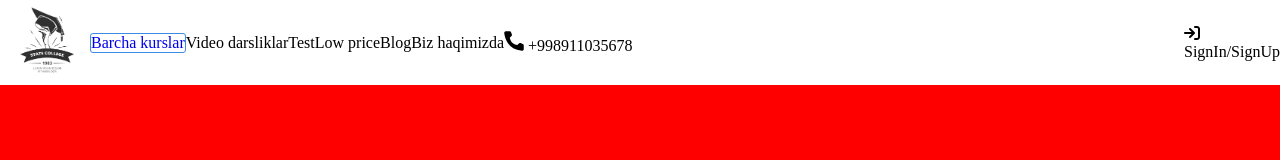
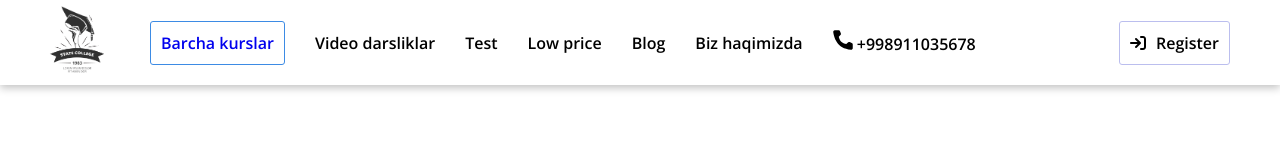
Before and after one commit to Blackxok/for10x-1, a plain HTML site: page index.html in a window 1280 px wide. Drawn offline with nearby package versions, Linux system fonts and the light colour scheme.

Commit message:
same style added

```diff
--- a/index.html
+++ b/index.html
@@ -35,8 +35,8 @@
             </div>
         </div>
         <div class="register">
-            <i class="fa-solid fa-arrow-right-to-bracket"></i>
-            <div class="sign">SignIn/SignUp</div>
+            <div class="sign_icon"><i class="fa-solid fa-arrow-right-to-bracket"></i></div>
+            <div class="sign">Register</div>
         </div>
     </header>
 
--- a/style/style.css
+++ b/style/style.css
@@ -1,6 +1,12 @@
+@import url('https://fonts.googleapis.com/css2?family=Open+Sans:wght@300;400;500;600;800&display=swap');
+
 :root {
     --oq: #ffffff;
     --blue: #3D8BE4;
+
+
+    /* shadow */
+    --shadow1: rgba(0, 0, 0, 0.24) 0px 3px 8px;
 }
 
 * {
@@ -9,9 +15,7 @@
     padding: 0;
 }
 
-body {
-    background: red;
-}
+body {}
 
 .header {
     width: 100%;
@@ -19,7 +23,10 @@ body {
     display: flex;
     align-items: center;
     justify-content: space-between;
-    background-color: var(--oq)
+    background-color: var(--oq);
+    font-family: 'Open Sans', sans-serif;
+    font-weight: 600;
+    box-shadow: var(--shadow1)
 }
 
 .header-menu {
@@ -27,7 +34,11 @@ body {
     align-items: center;
     justify-content: space-between;
 }
-.header-menu
+
+.header-menu>* {
+    margin-left: 30px;
+    cursor: pointer;
+}
 
 .logo {
     width: 90px;
@@ -38,9 +49,10 @@ body {
     border: 1px solid #3D8BE4;
     border-radius: 3px;
     text-decoration: none;
+    padding: 10px;
 }
 
-.video-lesson {}
+/* .video-lesson {}
 
 .tests {}
 
@@ -50,11 +62,22 @@ body {
 
 .obUss {}
 
-.phone {}
+.phone {}*/
 
-.register {}
+.register {
+    display: flex;
+    align-items: center;
+    justify-content: space-between;
+    margin-right: 50px;
+    padding: 10px;
+    border-radius: 3px;
+    cursor: pointer;
+    border: 1px solid #bbbeee;
+}
 
-.fa-solid {}
+.sign_icon {
+    margin-right: 10px;
+}
 
 .fa-arrow-right-to-bracket {}
 
```
